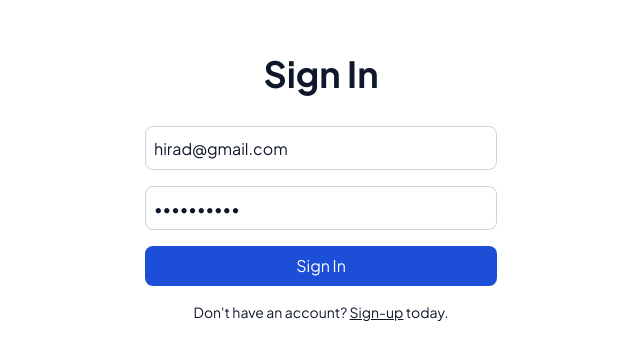
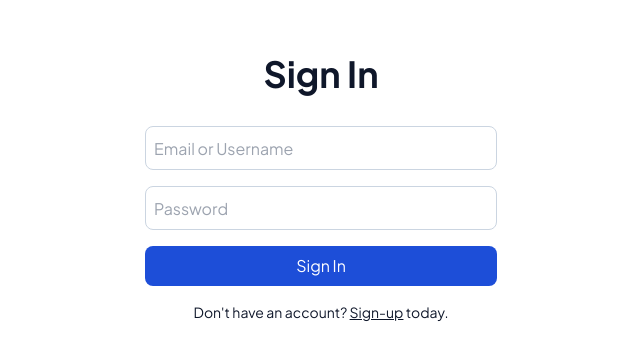
Before and after one commit to hiradary/tilda-client, a Next.js app: page /auth/signin in a window 1280 px wide. Shown: the part 212-572 px from the top of the page, without its empty margins (319-959 px from the left). Built offline with nearby package versions, Linux system fonts and the light colour scheme.

Commit message:
Some updates

```diff
--- a/src/modules/AddressFormModal/index.tsx
+++ b/src/modules/AddressFormModal/index.tsx
@@ -5,9 +5,9 @@ import Input from "components/Input"
 import Button from "components/Button"
 
 const options = [
-  { value: "chocolate", label: "Chocolate" },
-  { value: "strawberry", label: "Strawberry" },
-  { value: "vanilla", label: "Vanilla" },
+  { value: "bitcoin", label: "Bitcoin" },
+  { value: "ethereum", label: "Ethereum" },
+  { value: "tether", label: "Tether" },
 ]
 
 const AddressFormModal = () => {
--- a/src/pages/auth/signin/index.tsx
+++ b/src/pages/auth/signin/index.tsx
@@ -13,9 +13,8 @@ import { AUTH_TOKEN } from "constants/index"
 
 const SignIn = () => {
   const [isLoading, setIsLoading] = useState<boolean>(false)
-  const [emailOrUsername, setEmailOrUsername] =
-    useState<string>("hirad@gmail.com")
-  const [password, setPassword] = useState<string>("test123123")
+  const [emailOrUsername, setEmailOrUsername] = useState<string>("")
+  const [password, setPassword] = useState<string>("")
   const router = useRouter()
 
   const handleSignIn = () => {
```
